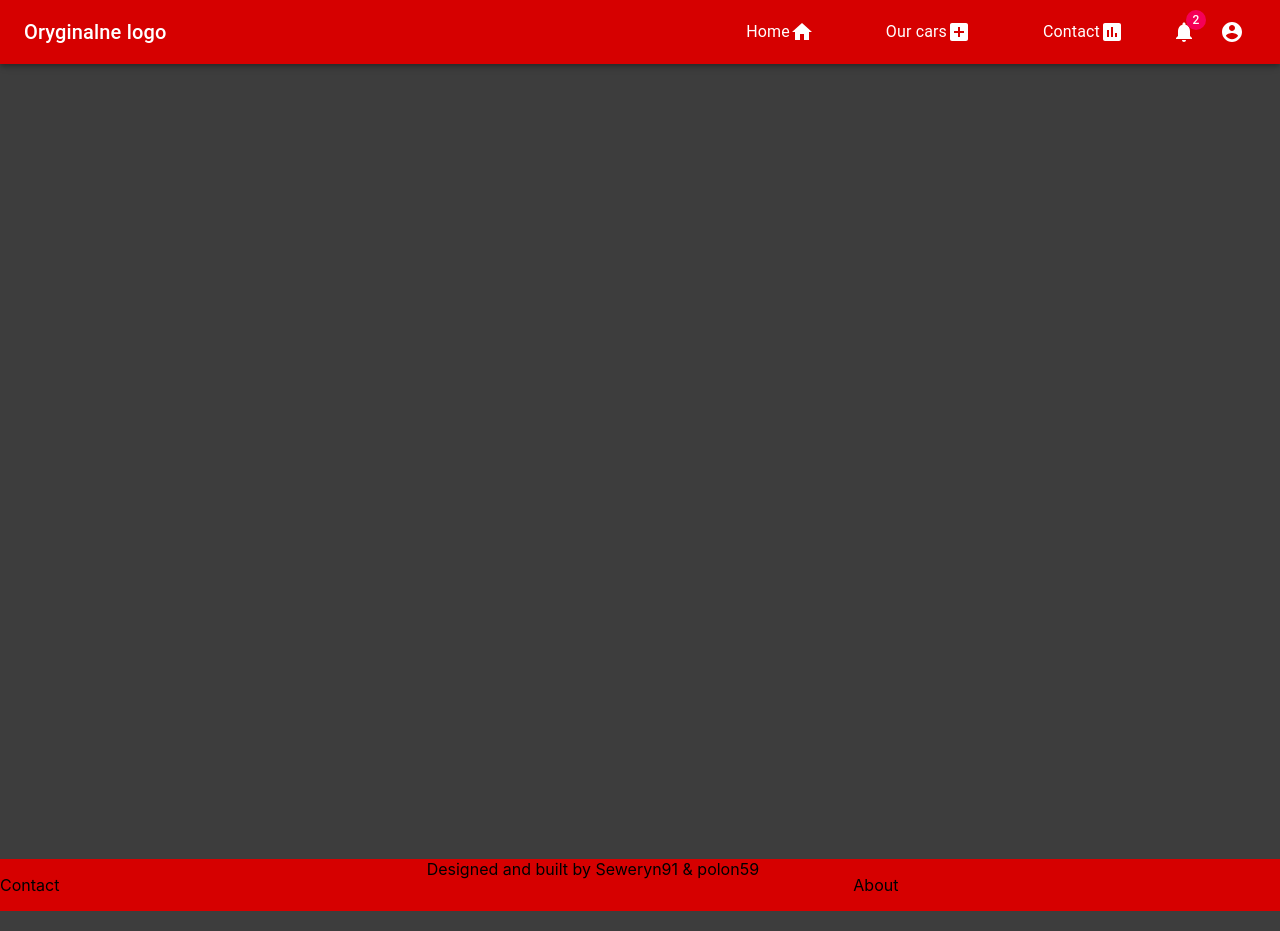
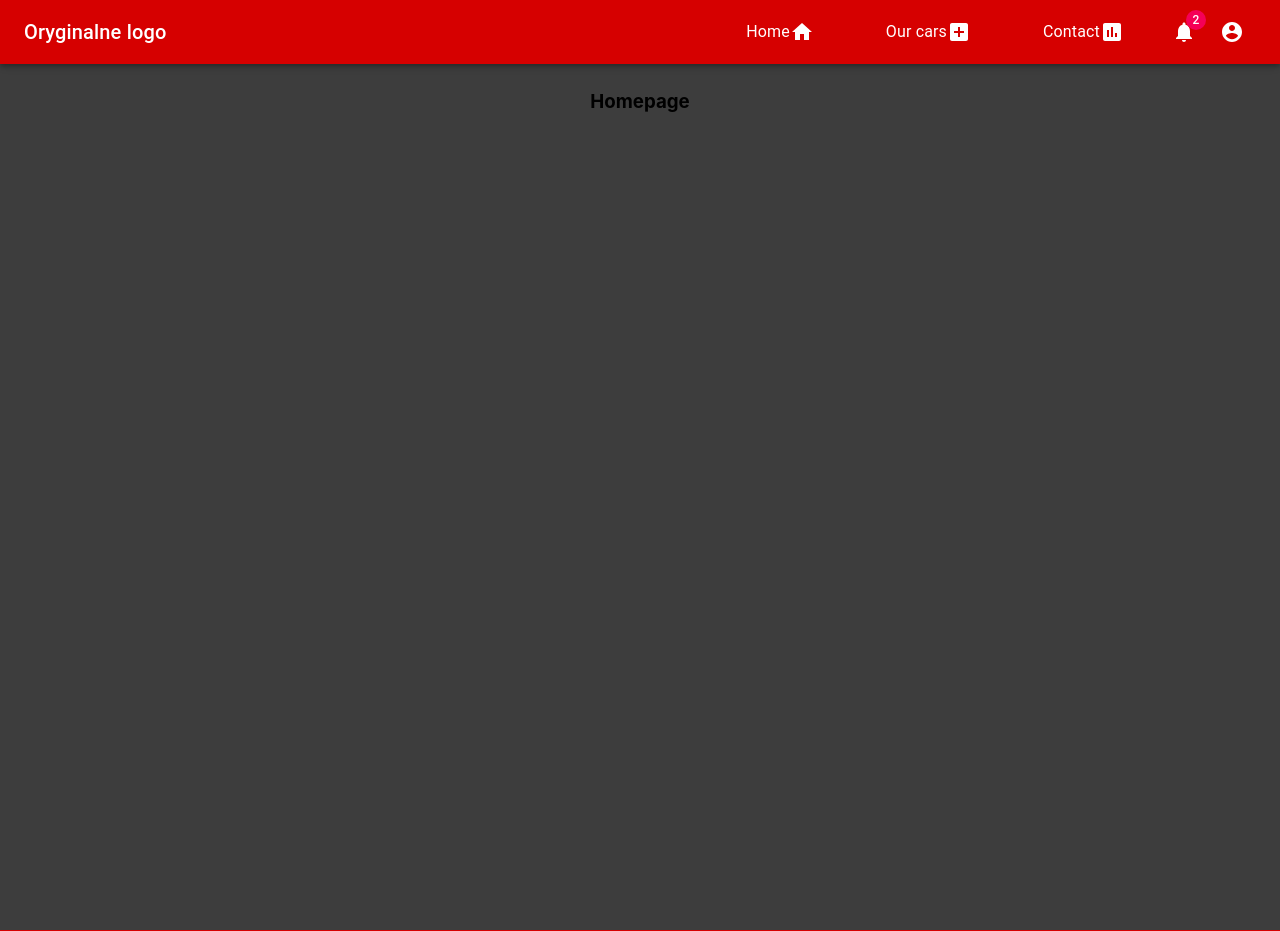
Before and after one commit to polon59/Car-Reservations-Front-end, a React (Create React App) app in the folder car-reservations-front/: page / in a window 1280 px wide. Shown: the top 931 px of the page. Built offline with nearby package versions, Linux system fonts and the light colour scheme.

Commit message:
Set new styles for footer

```diff
--- a/car-reservations-front/src/App.css
+++ b/car-reservations-front/src/App.css
@@ -7,6 +7,7 @@
   width: 90%;
   margin: auto;
   min-height: 100vh;
+  margin-top: 7vw;
 }
 
 body{
@@ -20,11 +21,7 @@ body{
 
 footer {
   width: 100%;
+  text-align: center;
   margin-top: 5vh;
   background-color: rgb(214, 0, 0);
  }
-
-
- footer ul{
-   margin: 0;
- }
```
